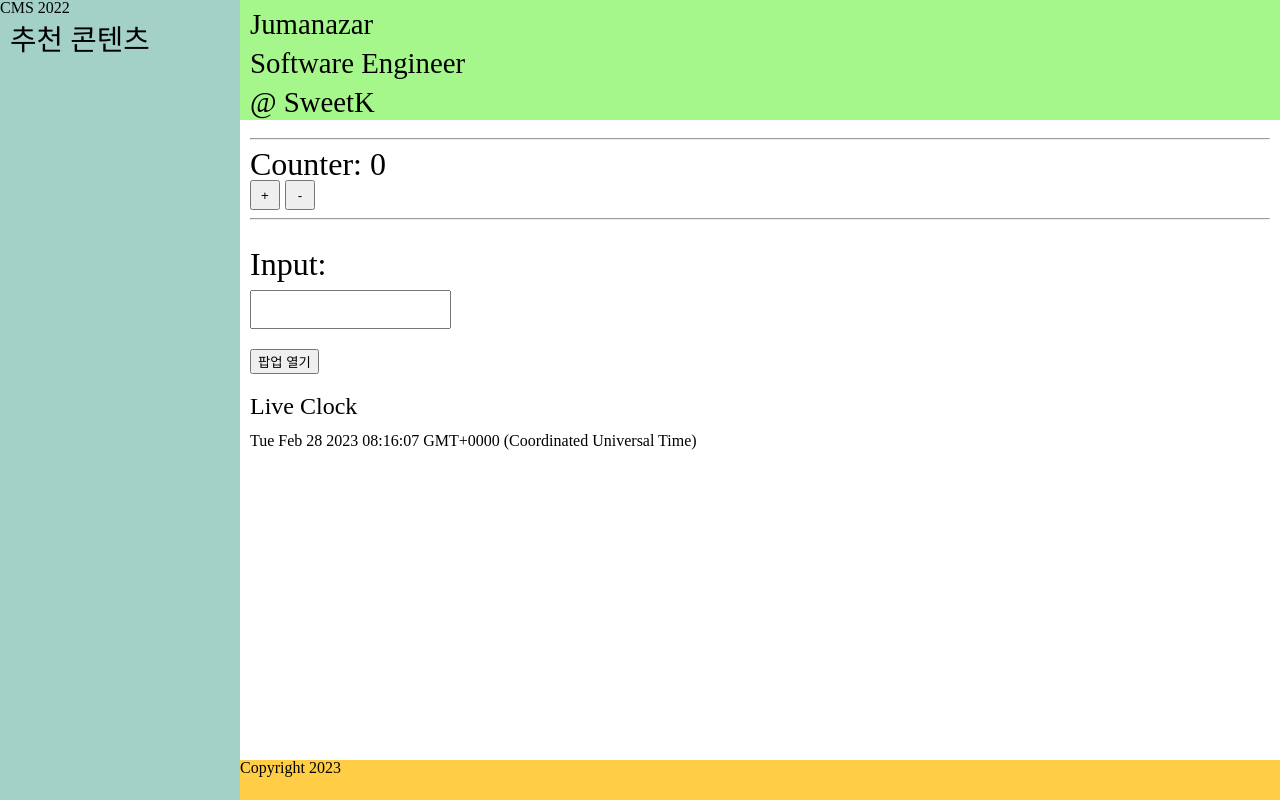
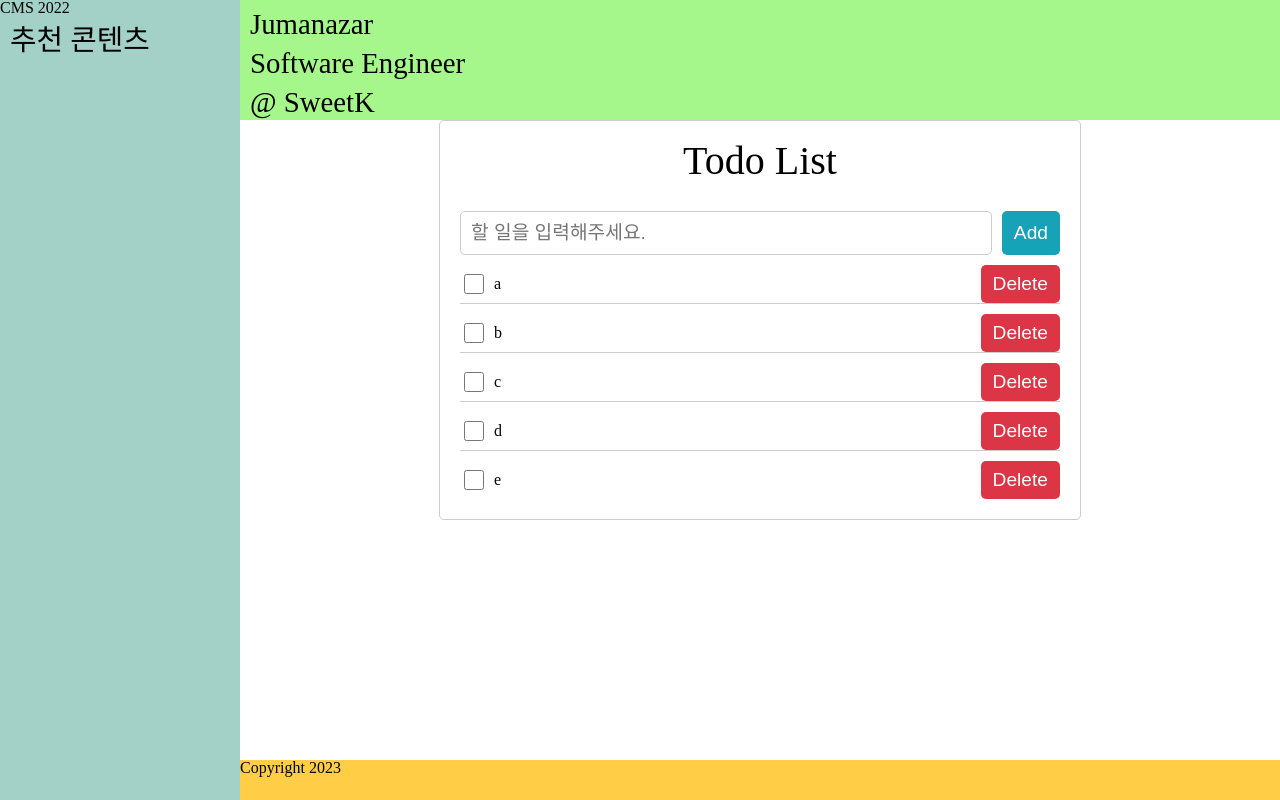
Before and after one commit to jsr1611/react-practice, a React (Create React App) app in the folder react-standard/: page / in a window 1280 px wide. Built offline with nearby package versions, Linux system fonts and the light colour scheme; a web font is replaced by a local one.

Commit message:
todolist wip

```diff
--- a/react-standard/src/components/ToDoList.tsx
+++ b/react-standard/src/components/ToDoList.tsx
@@ -1,3 +1,4 @@
+import { ChangeEvent, useState } from "react";
 import styled from "styled-components";
 
 const InputArea = styled.div`
@@ -92,26 +93,44 @@ const Input = styled.input`
  * @description 할 일 목록
  */
 function TodoList() {
+    //useState
+    const [list, setList] = useState<string[]>(["a", "b", "c", "d", "e"]);
+    const [el, setEl] = useState<string>("");
+
+    //js
+    const onInputChange = (elem: ChangeEvent<HTMLInputElement>) => {
+        setEl(elem.target.e);
+        setList((prevL) => prevL.concat(el));
+        setEl("");
+    };
+
     // view
     return (
         <Wrapper>
             <Title>Todo List</Title>
             <form>
                 <InputArea>
-                    <Input type="text" placeholder="할 일을 입력해주세요." />
+                    <Input
+                        value={el}
+                        onChange={onInputChange}
+                        type="text"
+                        placeholder="할 일을 입력해주세요."
+                    />
                     <AddButton>Add</AddButton>
                 </InputArea>
             </form>
             <TodoItems>
+                {list.map((item) => (
                     <TodoItem>
                         <Flex>
                             <Checkbox />
-                        <Task completed={false}>TEST</Task>
+                            <Task completed={false}>{item}</Task>
                         </Flex>
                         <div>
                             <DeleteButton>Delete</DeleteButton>
                         </div>
                     </TodoItem>
+                ))}
             </TodoItems>
         </Wrapper>
     );
--- a/react-standard/src/layout/Contents.tsx
+++ b/react-standard/src/layout/Contents.tsx
@@ -2,6 +2,7 @@ import Counter from "@/components/Counter";
 import Input from "@/components/Input";
 import LiveClock from "@/components/LiveClock";
 import Popup from "@/components/Popup";
+import TodoList from "@/components/ToDoList";
 import styled from "styled-components";
 
 type Props = {
@@ -22,10 +23,11 @@ const ContentsContainer = styled.main`
 function Contents({ title, description, version }: Props) {
     return (
         <ContentsContainer>
-            <Counter />
+            {/* <Counter />
             <Input />
             <Popup content="This is a sample popup." btnTitle="Close" />
-            <LiveClock />
+            <LiveClock /> */}
+            <TodoList />
         </ContentsContainer>
     );
 }
```
Lines whose indentation alone changed are shown as unchanged.
